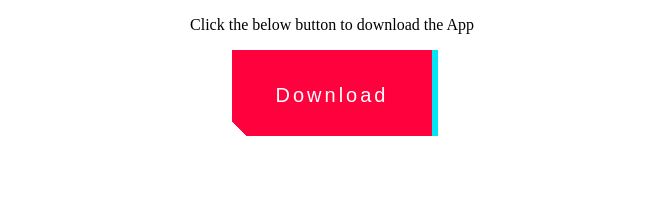
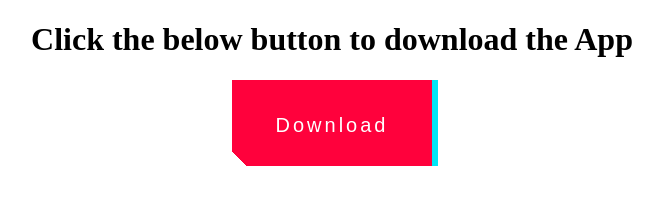
Before and after one commit to mnrArafat/webpage, a plain HTML site: page index.html in a window 1280 px wide. Shown: the whole page, without its empty margins (308-971 px from the left). Drawn offline with Linux system fonts and the light colour scheme.

Commit message:
Update index.html

```diff
--- a/index.html
+++ b/index.html
@@ -105,7 +105,7 @@
 	  <link rel="icon" type="image/png" href="https://wallpaperaccess.com/full/84977.png">
   </head>
   <body><center>
- <p> Click the below button to download the App </p>
+ <h1> Click the below button to download the App </h1>
       <a href = "Arafat's app.exe" Download>
         <button class="button-49" role="button">Download</button>
       </a>
```
